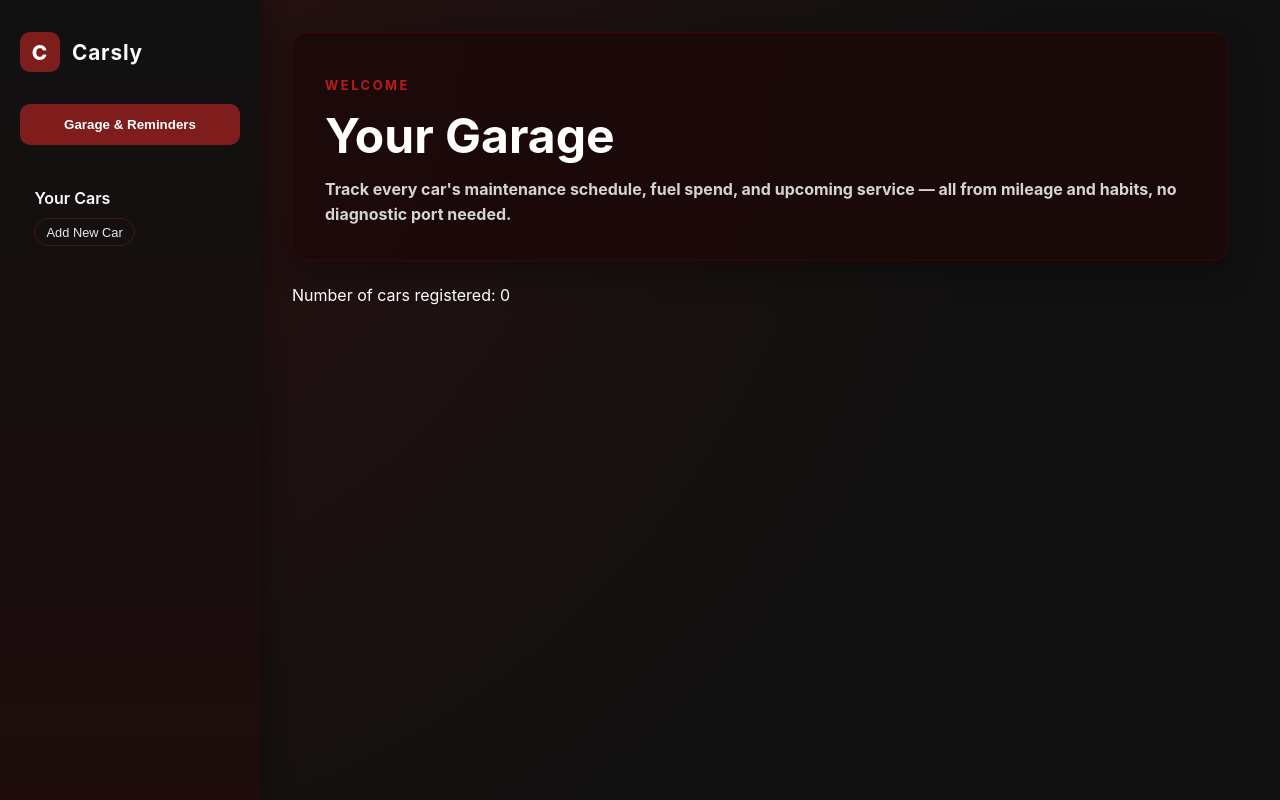
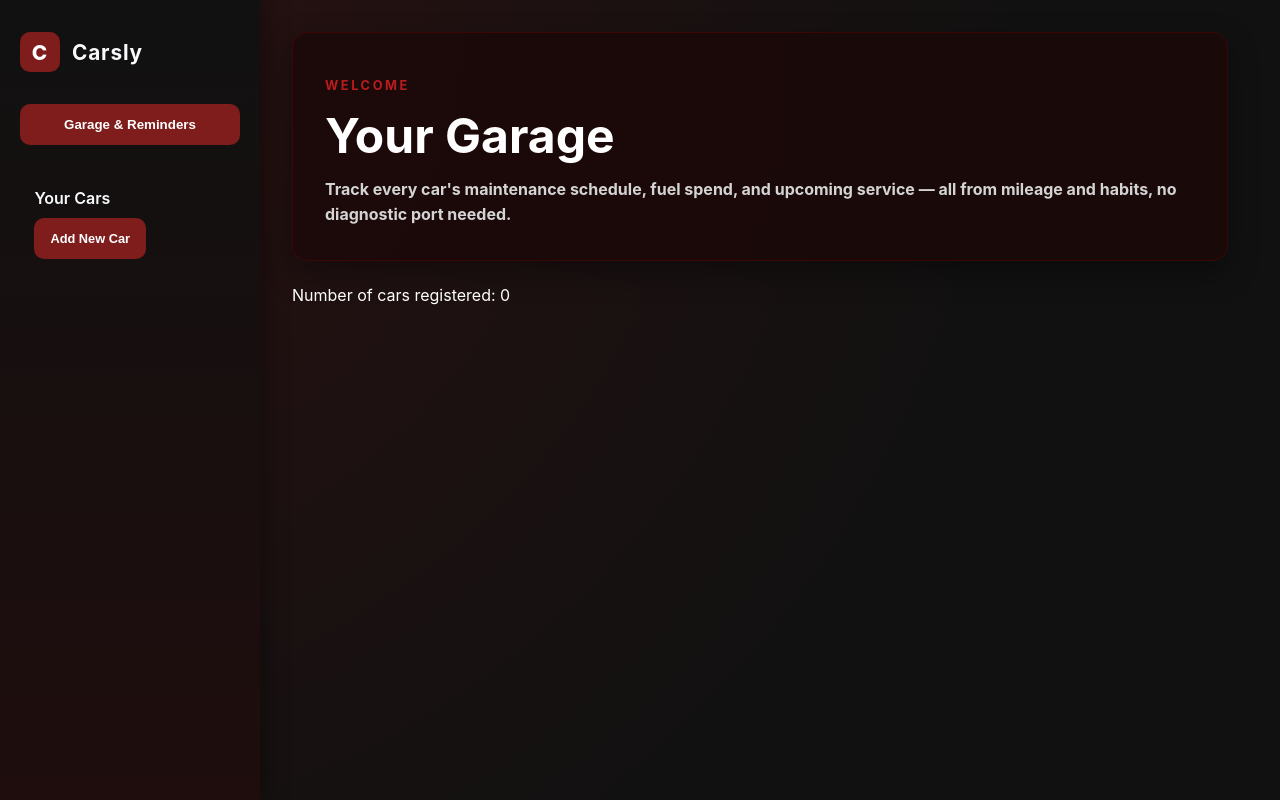
Before and after one commit to andreyfr04/Carsly, a React (Create React App) app: page / in a window 1280 px wide. Built offline with nearby package versions, Linux system fonts and the light colour scheme.

Commit message:
changed css for "add new car" button

```diff
--- a/src/components/navbar.css
+++ b/src/components/navbar.css
@@ -62,16 +62,17 @@
 }
 
 .navbar__add-car {
-  border: 1px solid rgba(127, 29, 29, 0.45);
-  border-radius: 999px;
-  background: transparent;
-  color: #e5e7eb;
+  border: none;
+  border-radius: 10px;
+  background: #7f1d1d;
+  color: white;
+  padding: 0.8rem 1rem;
   font-size: 0.8rem;
-  font-weight: 500;
-  padding: 0.35rem 0.7rem;
+  font-weight: 600;
   cursor: pointer;
   align-self: flex-start;
   margin-left: 0.9rem;
+  width: auto;
 }
 
 .navbar__cars-title:hover {
@@ -79,7 +80,7 @@
 }
 
 .navbar__add-car:hover {
-  background: rgba(127, 29, 29, 0.2);
+  background: #991b1b;
   color: #ffffff;
 }
 
```
